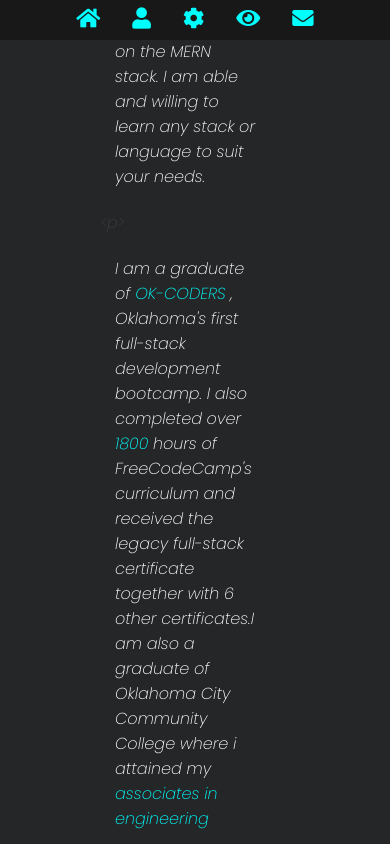
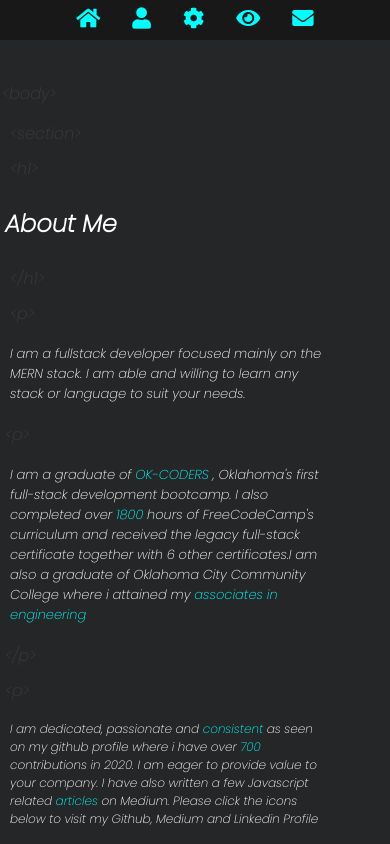
Before and after one commit to johnmwaura08/my-portfolio-reactjs-and-gsap, a React (Create React App) app: page /about in a window 390 px wide. Built offline with nearby package versions, Linux system fonts and the light colour scheme.

Commit message:
made about page responsive

```diff
--- a/src/components/about/About.module.css
+++ b/src/components/about/About.module.css
@@ -102,3 +102,116 @@
   outline: none;
   position: relative;
 }
+@media (max-width: 700px) {
+  .aboutContainer {
+    display: flex;
+    justify-content: center;
+    align-items: center;
+    scroll-behavior: smooth;
+    margin-top: 1px;
+    margin-left: 5px;
+    width: 100vw;
+  }
+  .wrapper {
+    display: grid;
+    justify-content: center;
+    width: 100vw;
+  }
+  .aboutIntroSection {
+    display: grid;
+    color: white;
+    position: absolute;
+    font-family: "Poppins", sans-serif !important;
+    padding-left: 25px;
+    width: 100vw;
+    height: 100vh;
+    justify-content: center;
+  }
+  .aboutParagraph {
+    font-family: "Poppins", sans-serif !important;
+    font-size: 13px;
+    font-weight: 500;
+
+    left: 5px;
+    user-select: none;
+  }
+  .aboutBodySpan {
+    color: #42474b;
+    opacity: 0.7;
+    display: flex;
+    cursor: default;
+    user-select: none;
+    position: relative;
+    left: -3px;
+    padding: 10px 0 10px 0;
+    font-size: 16px;
+  }
+  .iconContainer {
+    display: flex;
+    flex-wrap: wrap;
+    justify-content: center;
+    list-style-type: none;
+    padding: 0;
+    margin: 0;
+    object-fit: contain;
+  }
+  .iconContainer a {
+    align-items: center;
+    justify-content: center;
+    display: inline-flex;
+    text-align: center;
+    /* margin:  10px; */
+    flex-wrap: wrap;
+    flex-direction: row;
+    padding: 0;
+    margin: 0;
+  }
+  .iconContainer i {
+    align-items: center;
+    justify-content: center;
+    display: flex;
+    text-align: center;
+    /* margin:  10px; */
+    padding: 0 35px;
+    margin: 0;
+  }
+  .certificateButtonContainer {
+  /* width: 45%;
+  float: right;
+  justify-content: right !important;
+  align-items: flex-end !important;
+  /* padding-left: 95% !important; */
+  /* position: absolute; */
+  /* margin-left: 70%; */
+  width: auto;
+   margin-left: 50px;
+  padding-left: 30px;
+  display: flex;
+  justify-content: center;
+  align-items: center;
+  justify-content: center;
+  position: relative;
+  float: center;
+  margin-bottom: 0px;
+  padding-bottom: 0%;
+  padding-top: 1050px;
+  padding-right: 50px;
+  }
+  .certificateButton {
+  width: 150px;
+  border: 2px solid #00ffff !important;
+  border-radius: 5px;
+  background: none;
+  font-size: 14px;
+  font-family: "Montserrat", sans-serif;
+  padding: 8px;
+  color: #00ffff;
+  cursor: pointer;
+  user-select: none;
+  outline: none;
+  position: absolute;
+  align-self: flex-end;
+  align-items: flex-end;
+  bottom: 20px;
+}
+}
```
